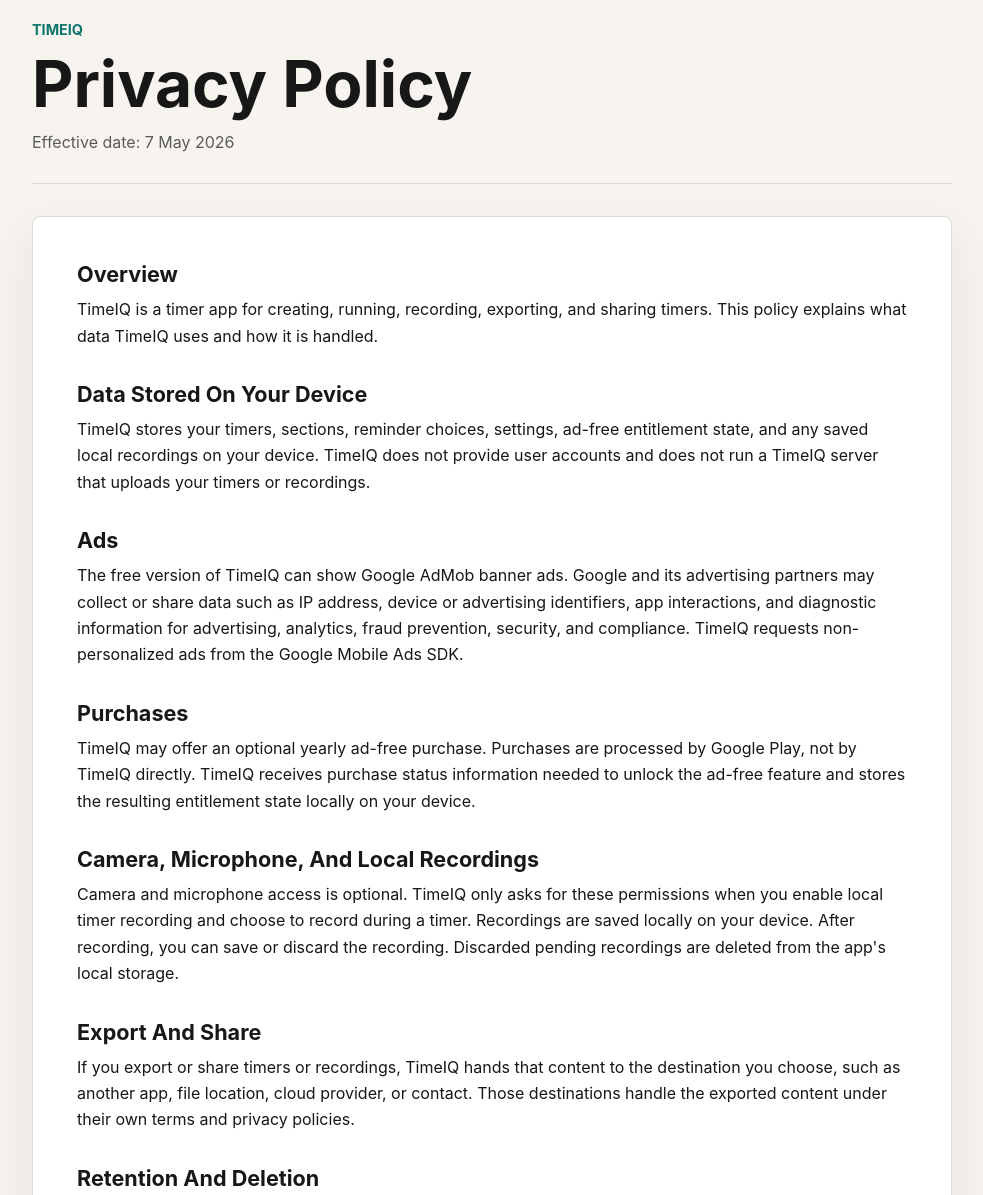
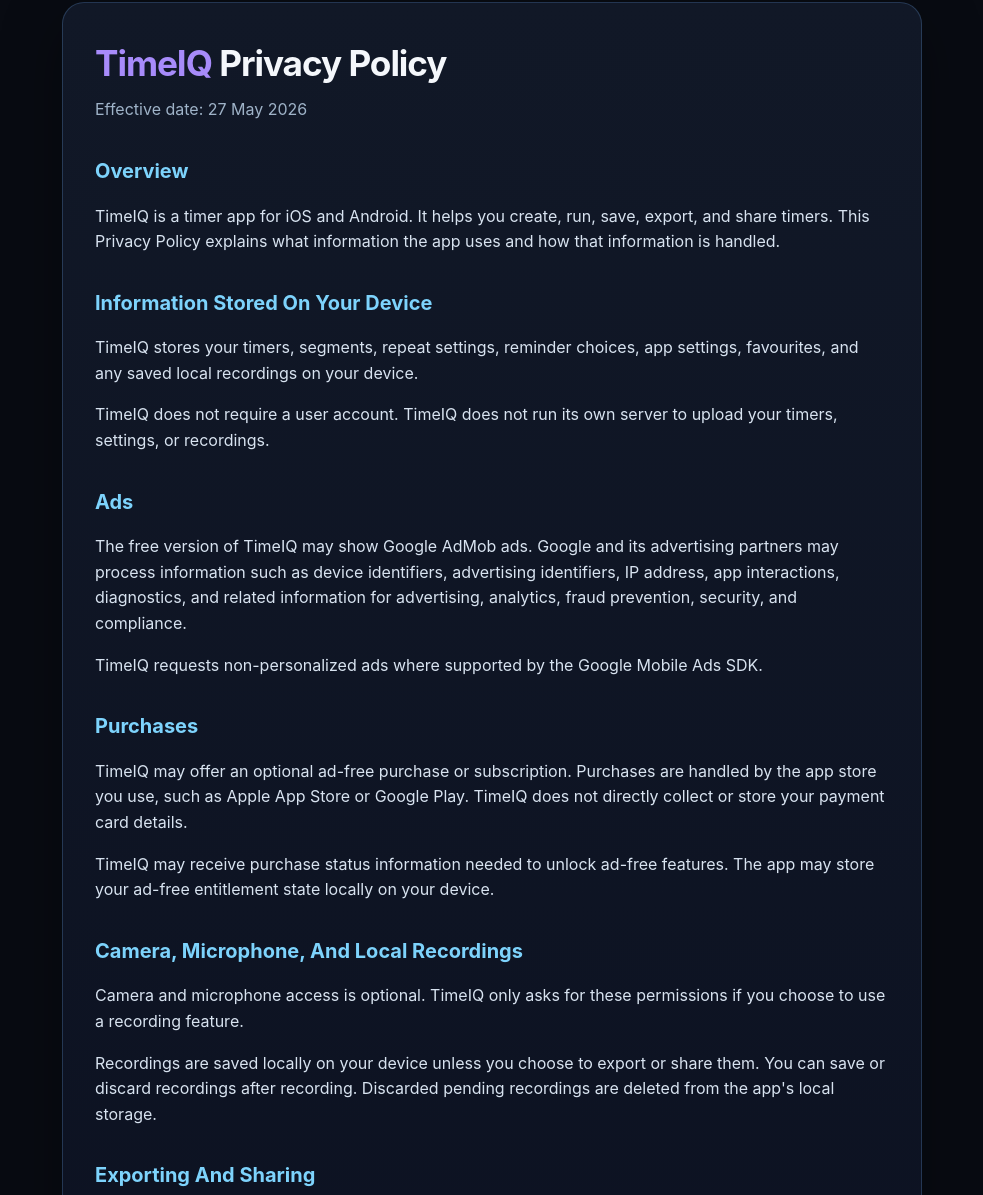
Before and after one commit to RikkiHope/timeiq-privacy, a plain HTML site: page index.html in a window 1280 px wide. Shown: the part 38-1233 px from the top of the page, without its empty margins (148-1131 px from the left). Drawn offline with Linux system fonts and the light colour scheme.

Commit message:
Update TimeIQ privacy policy wording

```diff
--- a/index.html
+++ b/index.html
@@ -4,151 +4,140 @@
   <meta charset="utf-8">
   <meta name="viewport" content="width=device-width, initial-scale=1">
   <title>TimeIQ Privacy Policy</title>
-  <meta name="description" content="Privacy policy for TimeIQ, a timer app with optional local recording, ads, purchases, export and sharing.">
   <style>
-    :root {
-      color-scheme: light dark;
-      --bg: #f7f4ef;
-      --text: #171717;
-      --muted: #5b5b5b;
-      --accent: #0f766e;
-      --panel: #ffffff;
-      --border: #ded8ce;
-    }
-
-    @media (prefers-color-scheme: dark) {
-      :root {
-        --bg: #101312;
-        --text: #f4f1ea;
-        --muted: #c1bbb0;
-        --accent: #5eead4;
-        --panel: #181c1b;
-        --border: #303735;
-      }
-    }
-
-    * {
-      box-sizing: border-box;
-    }
-
     body {
       margin: 0;
-      min-height: 100vh;
-      background: var(--bg);
-      color: var(--text);
-      font-family: Inter, ui-sans-serif, system-ui, -apple-system, BlinkMacSystemFont, "Segoe UI", sans-serif;
-      line-height: 1.65;
+      font-family: -apple-system, BlinkMacSystemFont, "Segoe UI", Roboto, Arial, sans-serif;
+      background: #080b12;
+      color: #f4f7fb;
+      line-height: 1.6;
     }
-
-    main {
-      width: min(920px, calc(100% - 32px));
+    .page {
+      max-width: 860px;
       margin: 0 auto;
-      padding: 56px 0 72px;
+      padding: 40px 20px 64px;
     }
-
-    header {
-      padding-bottom: 28px;
-      border-bottom: 1px solid var(--border);
-      margin-bottom: 32px;
+    .card {
+      background: linear-gradient(180deg, #111827 0%, #0b1020 100%);
+      border: 1px solid rgba(120, 180, 255, 0.22);
+      border-radius: 22px;
+      padding: 32px;
+      box-shadow: 0 20px 60px rgba(0,0,0,0.35);
     }
-
-    .brand {
-      margin: 0 0 8px;
-      color: var(--accent);
-      font-size: 0.9rem;
-      font-weight: 700;
-      letter-spacing: 0;
-      text-transform: uppercase;
+    h1 {
+      margin: 0 0 6px;
+      font-size: 2.2rem;
+      letter-spacing: -0.03em;
     }
-
-    h1 {
-      margin: 0 0 12px;
-      font-size: clamp(2.2rem, 5vw, 4rem);
-      line-height: 1.05;
-      letter-spacing: 0;
+    h2 {
+      margin-top: 32px;
+      color: #7dd3fc;
+      font-size: 1.25rem;
     }
-
-    .effective {
-      margin: 0;
-      color: var(--muted);
+    p, li {
+      color: #d8e3f0;
       font-size: 1rem;
     }
-
-    article {
-      background: var(--panel);
-      border: 1px solid var(--border);
-      border-radius: 8px;
-      padding: clamp(24px, 4vw, 44px);
-      box-shadow: 0 18px 50px rgba(0, 0, 0, 0.08);
-    }
-
-    h2 {
-      margin: 32px 0 8px;
-      font-size: 1.35rem;
-      line-height: 1.25;
-      letter-spacing: 0;
-    }
-
-    h2:first-child {
+    .date {
+      color: #9fb3c8;
       margin-top: 0;
     }
-
-    p {
-      margin: 0 0 16px;
+    a {
+      color: #67e8f9;
     }
-
-    a {
-      color: var(--accent);
-      font-weight: 650;
-    }
-
-    footer {
-      margin-top: 28px;
-      color: var(--muted);
-      font-size: 0.95rem;
+    .brand {
+      color: #a78bfa;
+      font-weight: 700;
     }
   </style>
 </head>
 <body>
-  <main>
-    <header>
-      <p class="brand">TimeIQ</p>
-      <h1>Privacy Policy</h1>
-      <p class="effective">Effective date: 7 May 2026</p>
-    </header>
+  <main class="page">
+    <section class="card">
+      <h1><span class="brand">TimeIQ</span> Privacy Policy</h1>
+      <p class="date">Effective date: 27 May 2026</p>
 
-    <article>
       <h2>Overview</h2>
-      <p>TimeIQ is a timer app for creating, running, recording, exporting, and sharing timers. This policy explains what data TimeIQ uses and how it is handled.</p>
+      <p>
+        TimeIQ is a timer app for iOS and Android. It helps you create, run, save, export,
+        and share timers. This Privacy Policy explains what information the app uses and how
+        that information is handled.
+      </p>
 
-      <h2>Data Stored On Your Device</h2>
-      <p>TimeIQ stores your timers, sections, reminder choices, settings, ad-free entitlement state, and any saved local recordings on your device. TimeIQ does not provide user accounts and does not run a TimeIQ server that uploads your timers or recordings.</p>
+      <h2>Information Stored On Your Device</h2>
+      <p>
+        TimeIQ stores your timers, segments, repeat settings, reminder choices, app settings,
+        favourites, and any saved local recordings on your device.
+      </p>
+      <p>
+        TimeIQ does not require a user account. TimeIQ does not run its own server to upload
+        your timers, settings, or recordings.
+      </p>
 
       <h2>Ads</h2>
-      <p>The free version of TimeIQ can show Google AdMob banner ads. Google and its advertising partners may collect or share data such as IP address, device or advertising identifiers, app interactions, and diagnostic information for advertising, analytics, fraud prevention, security, and compliance. TimeIQ requests non-personalized ads from the Google Mobile Ads SDK.</p>
+      <p>
+        The free version of TimeIQ may show Google AdMob ads. Google and its advertising
+        partners may process information such as device identifiers, advertising identifiers,
+        IP address, app interactions, diagnostics, and related information for advertising,
+        analytics, fraud prevention, security, and compliance.
+      </p>
+      <p>
+        TimeIQ requests non-personalized ads where supported by the Google Mobile Ads SDK.
+      </p>
 
       <h2>Purchases</h2>
-      <p>TimeIQ may offer an optional yearly ad-free purchase. Purchases are processed by Google Play, not by TimeIQ directly. TimeIQ receives purchase status information needed to unlock the ad-free feature and stores the resulting entitlement state locally on your device.</p>
+      <p>
+        TimeIQ may offer an optional ad-free purchase or subscription. Purchases are handled
+        by the app store you use, such as Apple App Store or Google Play. TimeIQ does not
+        directly collect or store your payment card details.
+      </p>
+      <p>
+        TimeIQ may receive purchase status information needed to unlock ad-free features.
+        The app may store your ad-free entitlement state locally on your device.
+      </p>
 
       <h2>Camera, Microphone, And Local Recordings</h2>
-      <p>Camera and microphone access is optional. TimeIQ only asks for these permissions when you enable local timer recording and choose to record during a timer. Recordings are saved locally on your device. After recording, you can save or discard the recording. Discarded pending recordings are deleted from the app's local storage.</p>
+      <p>
+        Camera and microphone access is optional. TimeIQ only asks for these permissions if
+        you choose to use a recording feature.
+      </p>
+      <p>
+        Recordings are saved locally on your device unless you choose to export or share them.
+        You can save or discard recordings after recording. Discarded pending recordings are
+        deleted from the app's local storage.
+      </p>
 
-      <h2>Export And Share</h2>
-      <p>If you export or share timers or recordings, TimeIQ hands that content to the destination you choose, such as another app, file location, cloud provider, or contact. Those destinations handle the exported content under their own terms and privacy policies.</p>
+      <h2>Exporting And Sharing</h2>
+      <p>
+        If you export or share timers, files, or recordings, TimeIQ sends that content to the
+        destination you choose, such as another app, a file location, a cloud provider, or a
+        contact. Those third-party destinations handle your content under their own terms and
+        privacy policies.
+      </p>
 
-      <h2>Retention And Deletion</h2>
-      <p>Timers, settings, entitlement state, and saved recordings remain on your device until you edit them, delete them, clear app data, or uninstall TimeIQ. You can delete timers inside the app. You can remove saved recordings by deleting them from the device storage location where they were saved or by clearing app data. Uninstalling TimeIQ removes app-local data according to Android's normal app storage behavior.</p>
+      <h2>Data Retention And Deletion</h2>
+      <p>
+        Timers, settings, favourites, entitlement state, and saved recordings remain on your
+        device until you edit them, delete them, clear app data, or uninstall TimeIQ.
+      </p>
+      <p>
+        You can delete timers inside the app. You can remove saved recordings from the location
+        where they were saved. Uninstalling TimeIQ removes app-local data according to the normal
+        storage behaviour of iOS or Android.
+      </p>
 
       <h2>Children</h2>
-      <p>TimeIQ is not directed to children. If you choose to make TimeIQ available to younger audiences in Google Play, you must ensure that the ads, data safety, target audience, and family-policy declarations match that choice.</p>
+      <p>
+        TimeIQ is not specifically directed at children. The app is designed as a general timer
+        tool for everyday timing, workouts, cooking, productivity, and similar uses.
+      </p>
 
       <h2>Contact</h2>
-      <p>For privacy questions, contact <a href="mailto:timeiq.privacy@outlook.com">timeiq.privacy@outlook.com</a>.</p>
-    </article>
-
-    <footer>
-      <p>TimeIQ privacy policy for Google Play and app users.</p>
-    </footer>
+      <p>
+        For privacy questions or support, contact:
+        <a href="mailto:timeiq.privacy@outlook.com">timeiq.privacy@outlook.com</a>
+      </p>
+    </section>
   </main>
 </body>
 </html>
```
